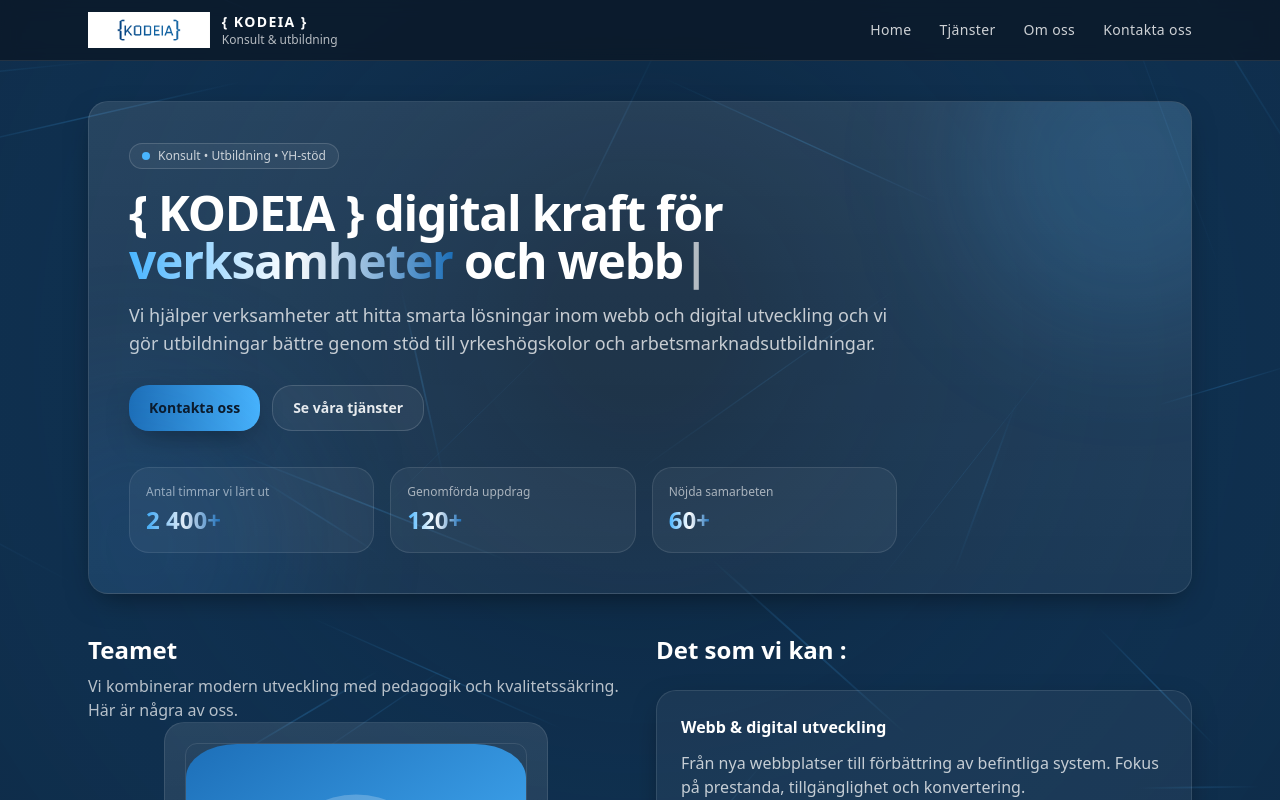
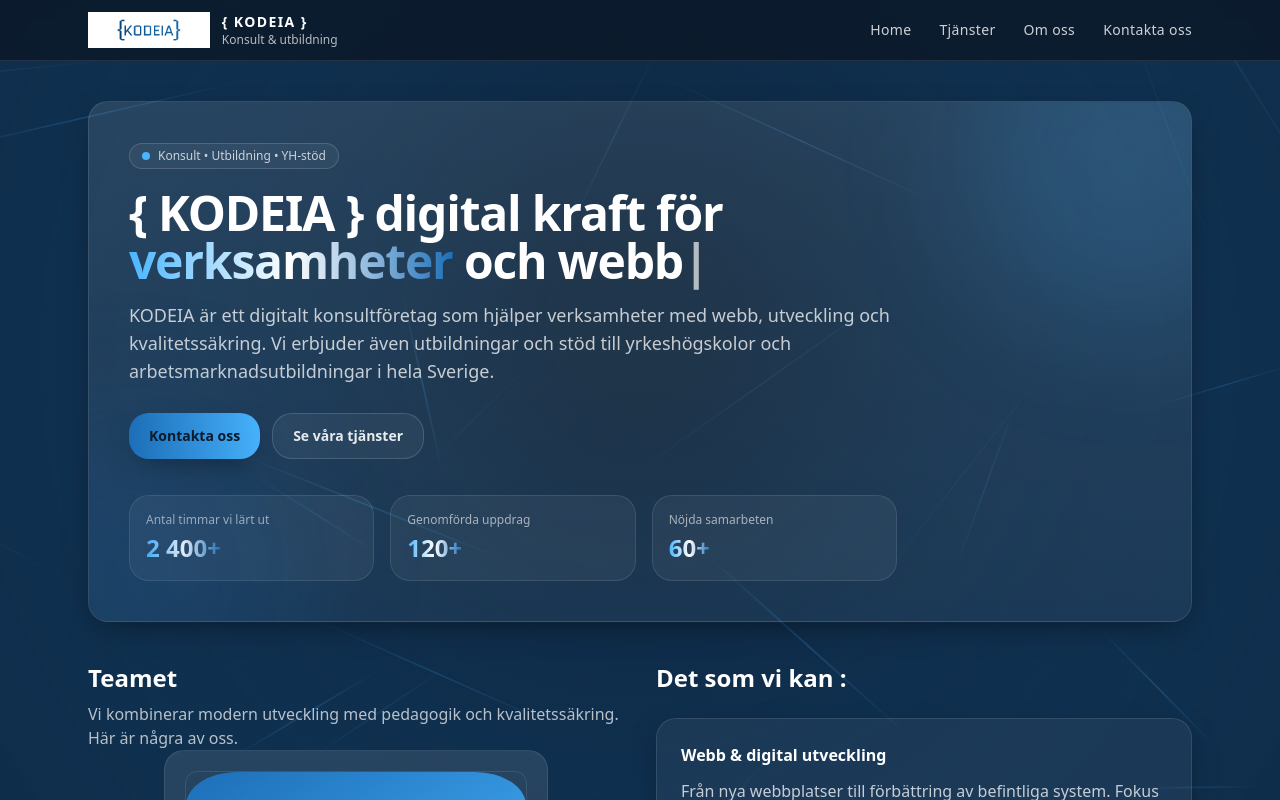
Before and after one commit to AnasAlhussain/kodeia-site, a React (Vite) app in the folder client/: page / in a window 1280 px wide. Shown: the top 800 px of the page. Built offline with nearby package versions, Linux system fonts and the light colour scheme.

Commit message:
SEO: add canonical paragraphss

```diff
--- a/client/src/pages/Home.tsx
+++ b/client/src/pages/Home.tsx
@@ -50,8 +50,11 @@ export default function Home() {
           </motion.h1>
 
           <p className="mt-4 text-base leading-relaxed text-white/75 sm:text-lg">
-            Vi hjälper verksamheter att hitta smarta lösningar inom webb och digital utveckling och vi gör utbildningar bättre genom stöd till yrkeshögskolor och arbetsmarknadsutbildningar.
-          </p>
+  KODEIA är ett digitalt konsultföretag som hjälper verksamheter med webb,
+  utveckling och kvalitetssäkring. Vi erbjuder även utbildningar och stöd
+  till yrkeshögskolor och arbetsmarknadsutbildningar i hela Sverige.
+</p>
+
 
           <div className="mt-7 flex flex-col gap-3 sm:flex-row">
             <Button to="/kontakt">Kontakta oss</Button>
```
